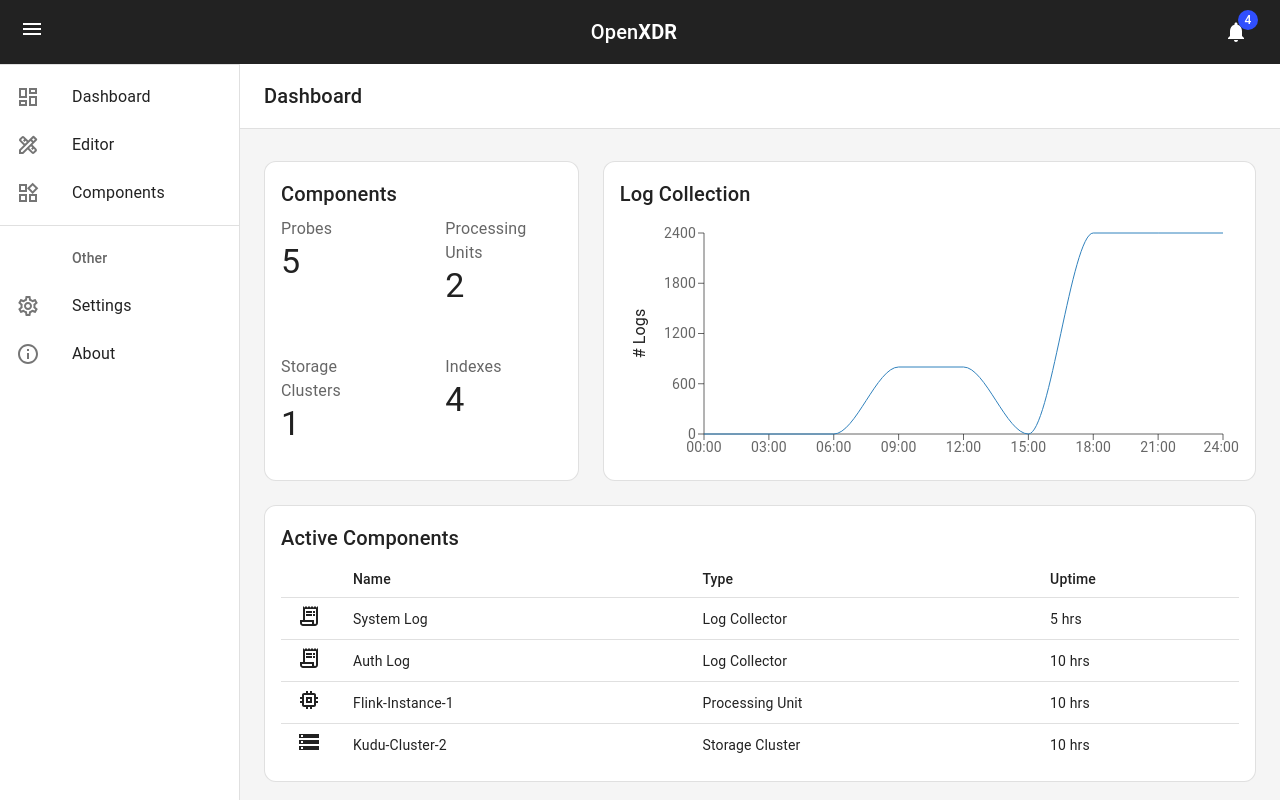
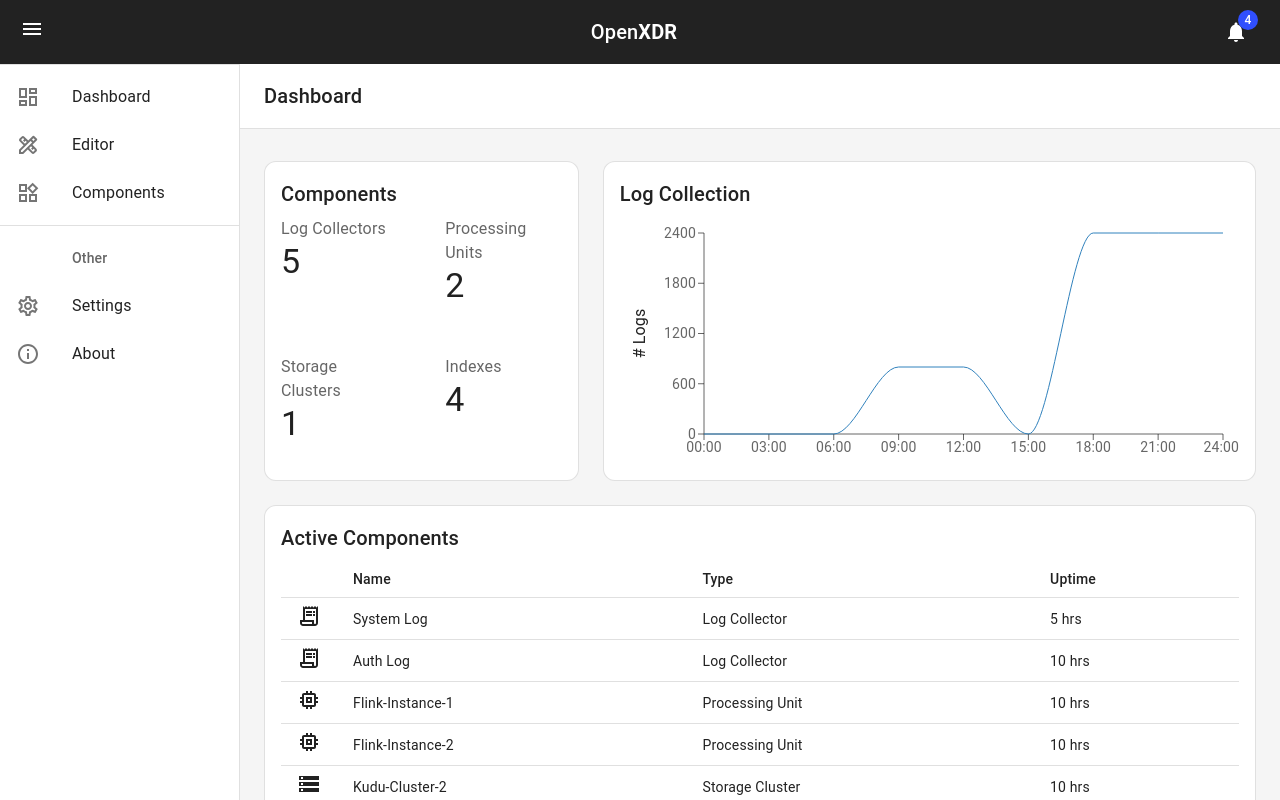
Before and after one commit to scorelab/OpenXDR, a React (Create React App) app in the folder console/: page /dashboard in a window 1280 px wide. Built offline with nearby package versions, Linux system fonts and the light colour scheme.

Commit message:
Dashboard changes

```diff
--- a/console/src/pages/dashboard/sections/ActiveComponentList.js
+++ b/console/src/pages/dashboard/sections/ActiveComponentList.js
@@ -17,6 +17,7 @@ const rows = [
   createData('System Log', 'log_collector', '5 hrs'),
   createData('Auth Log', 'log_collector', '10 hrs'),
   createData('Flink-Instance-1', 'pu', '10 hrs'),
+  createData('Flink-Instance-2', 'pu', '10 hrs'),
   createData('Kudu-Cluster-2', 'storage', '10 hrs')
 ];
 
--- a/console/src/pages/dashboard/sections/ComponentStats.js
+++ b/console/src/pages/dashboard/sections/ComponentStats.js
@@ -28,7 +28,7 @@ function ComponentStats() {
       </Typography>
       <Grid container spacing={6}>
         <Grid item xs={6}>
-          <SingleCompnonent type="Probes" count={5} />
+          <SingleCompnonent type="Log Collectors" count={5} />
         </Grid>
         <Grid item xs={6}>
           <SingleCompnonent type="Processing Units" count={2} />
```
